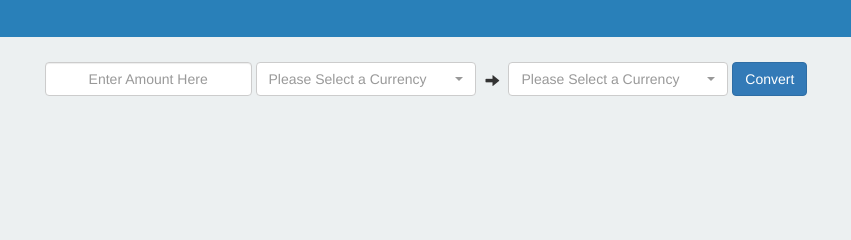
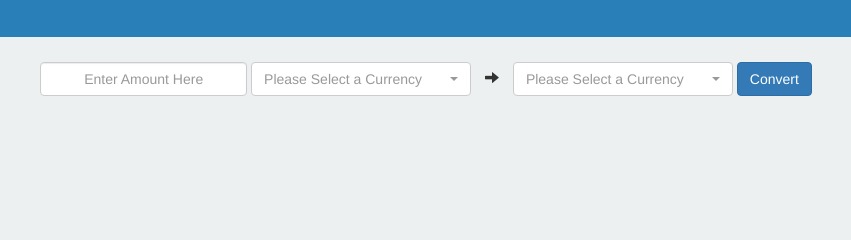
Before and after one commit to Tobytee17/currencyConverter, a plain HTML site: page index.html in a window 1280 px wide. Shown: the part 223-463 px from the top of the page, 214-1065 px from the left. Drawn offline with nearby package versions, Linux system fonts and the light colour scheme; no server answers.

Commit message:
ReadMe update + code cleanup
Added more depth to the ReadMe, also added a number of missing semi-colons to the javascript file. Also fixed an alignment issue with the input/arrow when the screen resizes.

```diff
--- a/css/styles.css
+++ b/css/styles.css
@@ -69,8 +69,10 @@ a:hover {
 }
 
 .glyphicon-arrow-right {
-    padding-left: 10px;
-    padding-right: 5px;
+    margin: 0px 10px 0px 10px;
+    background-color: #ecf0f1;
+    display:inherit;
+    margin-top: 5px;
 }
 
 #resultsJumbo {
--- a/index.html
+++ b/index.html
@@ -91,8 +91,7 @@
                 <option value = "USD">United States Dollars</option>
                 <option value = "ZAR">South African Rand</option>
             </select>
-            </div><div class="form-group">
-                <span class ="glyphicon glyphicon-arrow-right"></span>
+                  <span class ="glyphicon glyphicon-arrow-right"></span>
             </div>
             <div class="form-group">
                 <select class="selectpicker" data-live-search="true" form="currencySelectForm" id="Currency2">
--- a/scripts/exchangeRates.js
+++ b/scripts/exchangeRates.js
@@ -8,17 +8,16 @@ $(document).ready(function() {
         //add USD value (USD value isn't generated in the API as it i used as the base currnecy)
         currentRates.USD = 1;
         date = data.date;
-        console.log(data)
+        console.log(data);
     });
 });
 
 function convertCurrency() {
     //Validates the user input amount to make sure it is an integer
     var myRegEx = /^-?\d+\.?\d*$/;
-    var regExFlag = myRegEx.test($("#userInput").val())
+    var regExFlag = myRegEx.test($("#userInput").val());
     //if input is invalid, reset all text areas + give error message
-    if ((document.getElementById('Currency1').value == "") || document.getElementById('Currency2').value == "") {
-    //if($("#Currency1").val() == "") {
+    if ((document.getElementById("Currency1").value == "") || document.getElementById("Currency2").value == "") {
         alert("Please Select two currencies");
         $("#userInput").val("");
     } else {
```
Also changed, not shown: 1 other file.
